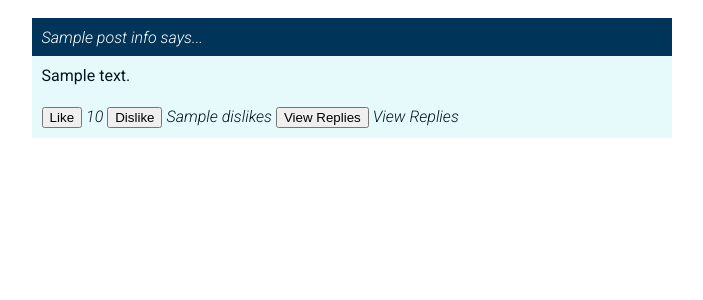
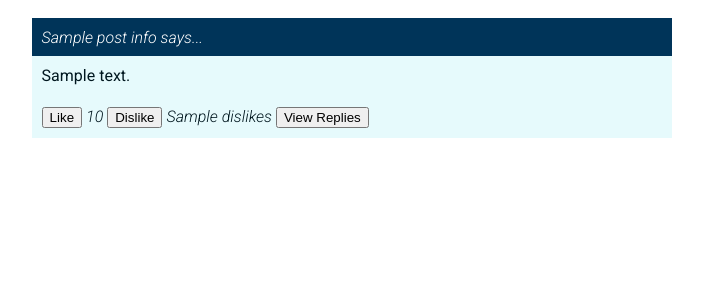
Before and after one commit to nicklesimba/bebopapp, a Flask app: template templates/feed.html in a window 1280 px wide. Shown: the part 216-516 px from the top of the page, without its empty margins (288-991 px from the left). Run offline with Flask 2, Linux system fonts and the light colour scheme; the template is opened without the code that fills it: most values are stand-ins (such as "Sample title", 1, 10 or a date in 2020).

Commit message:
Removed extra text on html pages

```diff
--- a/app.py
+++ b/app.py
@@ -149,7 +149,6 @@ def comments_feed(username, location, postid):
 
     elif request.form['Submit Type'] == "Delete":
         print("Current user deleted their reply to a post")
-
         queries.deletecomment(request.form[commentId])
 
     ## elif implement a button to go back to the feed
--- a/templates/feed.html
+++ b/templates/feed.html
@@ -38,7 +38,6 @@
 						<input class="btn btn-default" type="submit" name="Submit Type" value="Delete">
 						{% endif %}
 						<input class="btn btn-default" type="submit" name="Submit Type" value="View Replies">
-						<span style="font-style: italic;font-weight: 300;">View Replies</span>
 					</form>
 				</div>
 			</div>
```
